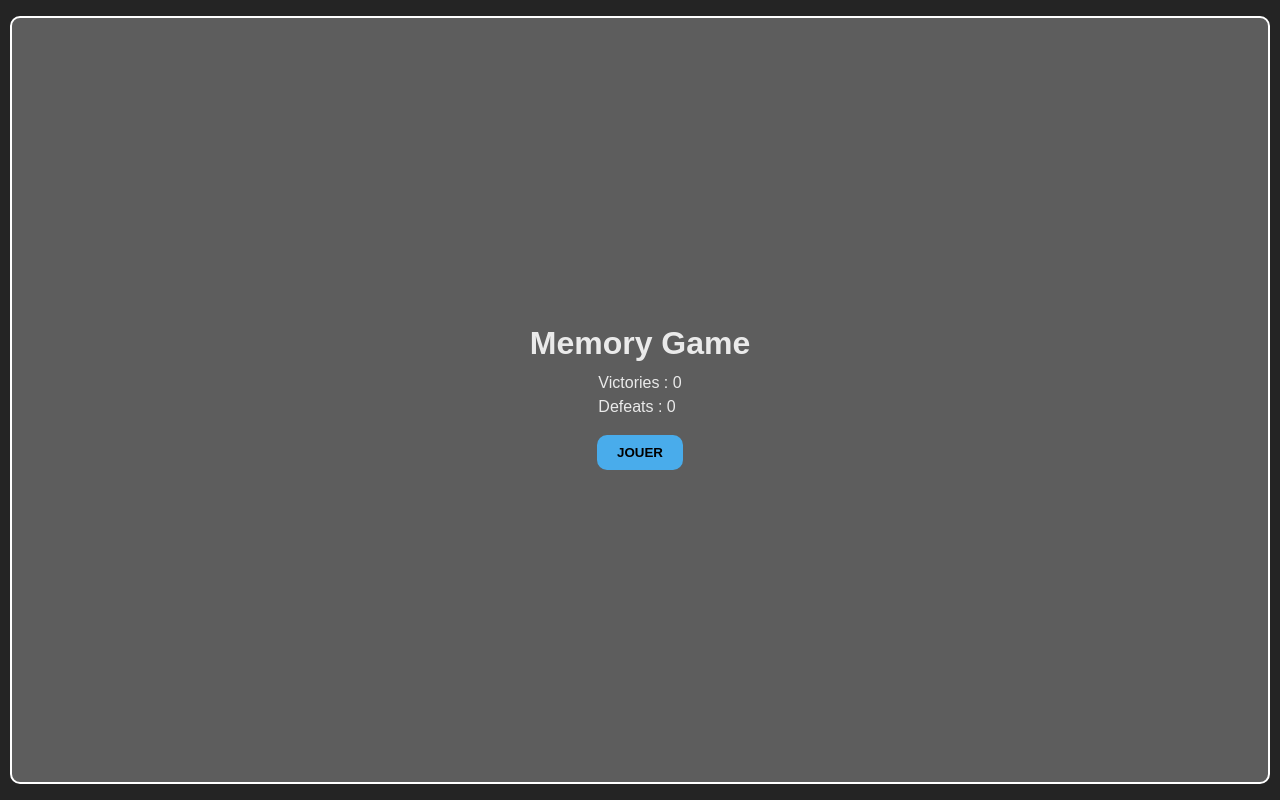
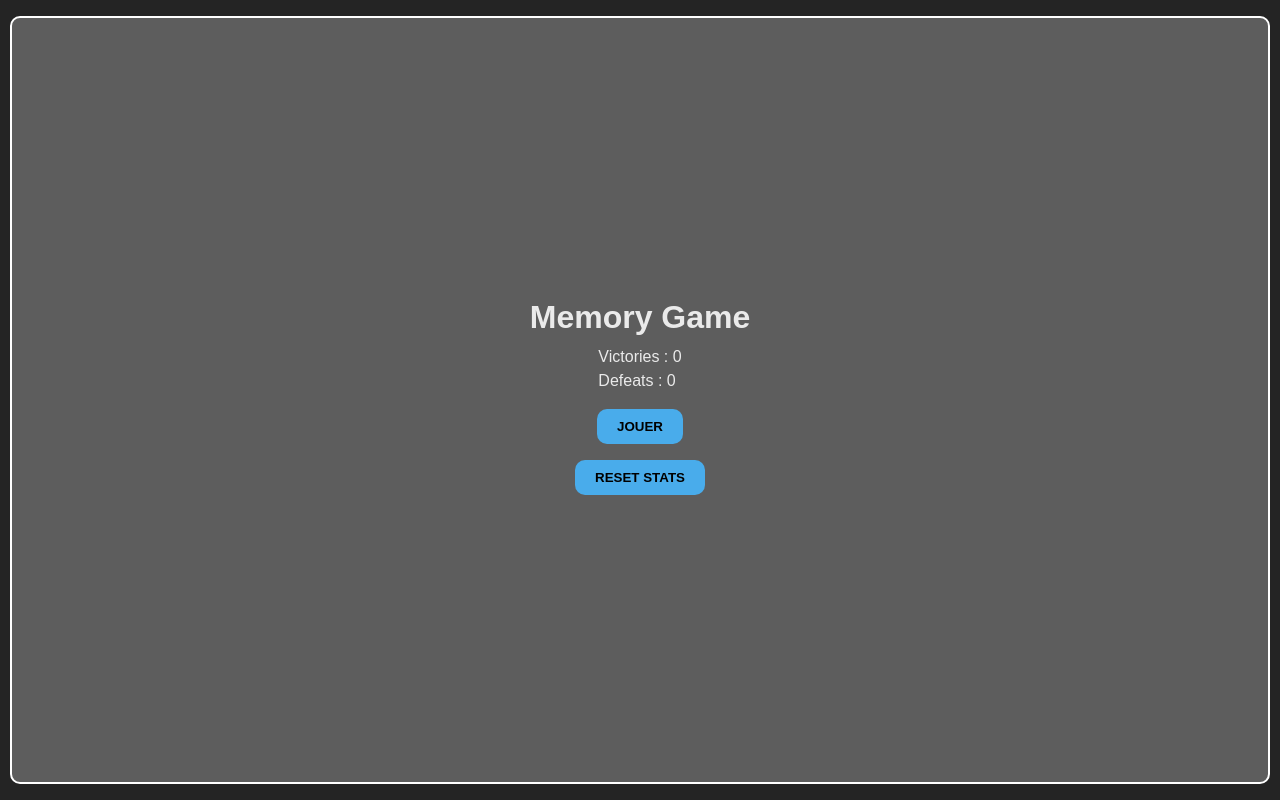
Before and after one commit to TheNewDevl/memory-game, a React (Vite) app: page / in a window 1280 px wide. Built offline with nearby package versions, Linux system fonts and the light colour scheme.

Commit message:
add reset history

```diff
--- a/src/UI/Views/LobbyView/LobbyView.tsx
+++ b/src/UI/Views/LobbyView/LobbyView.tsx
@@ -4,12 +4,20 @@ import {Button} from "../../Components/Button/Button";
 import {Title} from "../../Components/Title/Title";
 import {useGameContext} from "../../../GameContext/GameContext";
 import {GameStateEnum} from "../../../types";
+import {setLocalStorage} from "../../../functions/localStorage";
 
 interface LobbyProps {
 }
 
 export const LobbyView = ({}: LobbyProps) => {
-  const {setGameState, gameHistory} = useGameContext()
+  const {setGameState, gameHistory, setGameHistory} = useGameContext()
+
+  const resetGameHistory = () => {
+    const gameHistory = {victories: 0, defeats: 0}
+    setGameHistory(gameHistory)
+    setLocalStorage('gameHistory', gameHistory)
+  }
+
   return (
     <div className={style.Lobby}>
       <Title text={'Memory Game'} />
@@ -18,6 +26,7 @@ export const LobbyView = ({}: LobbyProps) => {
         <p>Defeats : <span className={style.victories}>{gameHistory?.defeats && gameHistory?.defeats}</span></p>
       </div>
       <Button text={'Jouer'} onClick={()=>setGameState(GameStateEnum.PLAY)}/>
+      <Button text={'Reset Stats'} onClick={resetGameHistory}/>
     </div>
   );
 };
```
